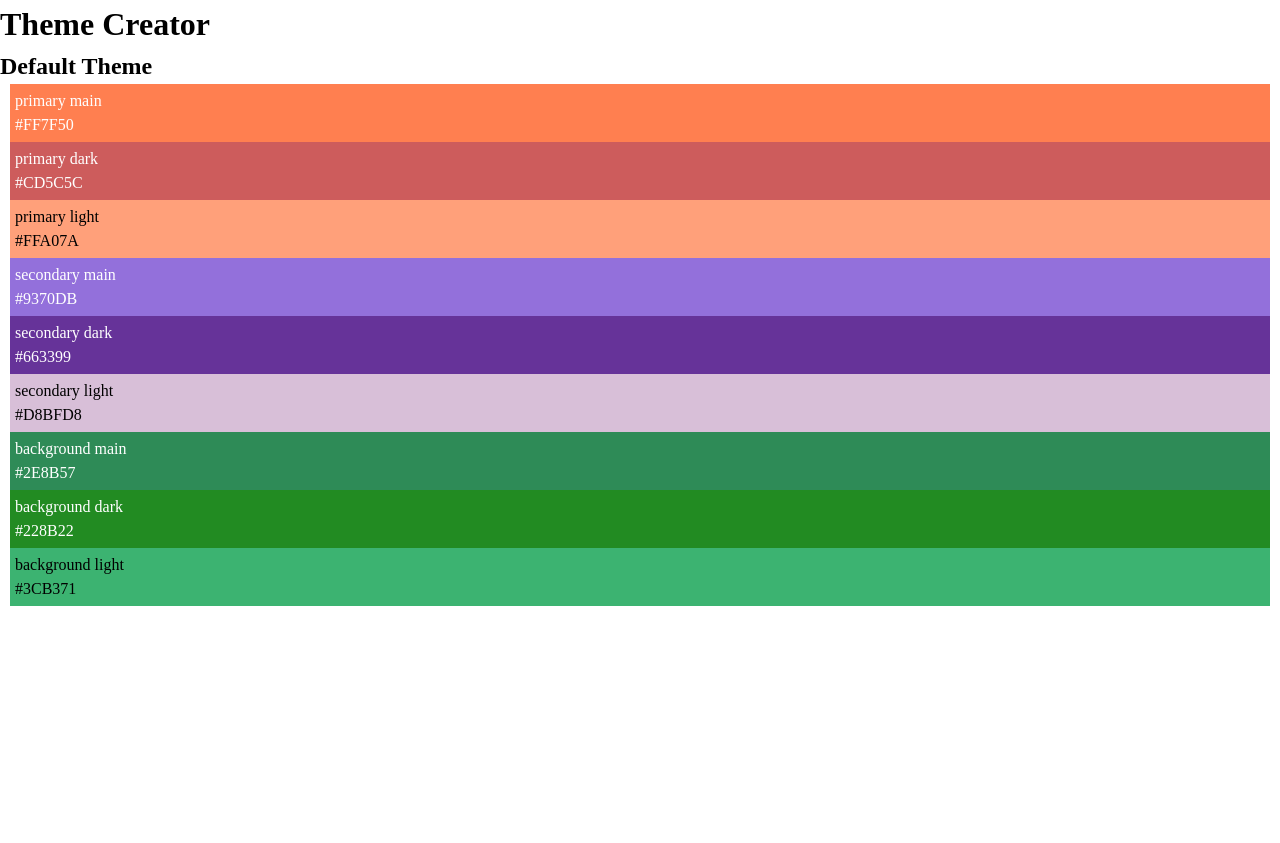
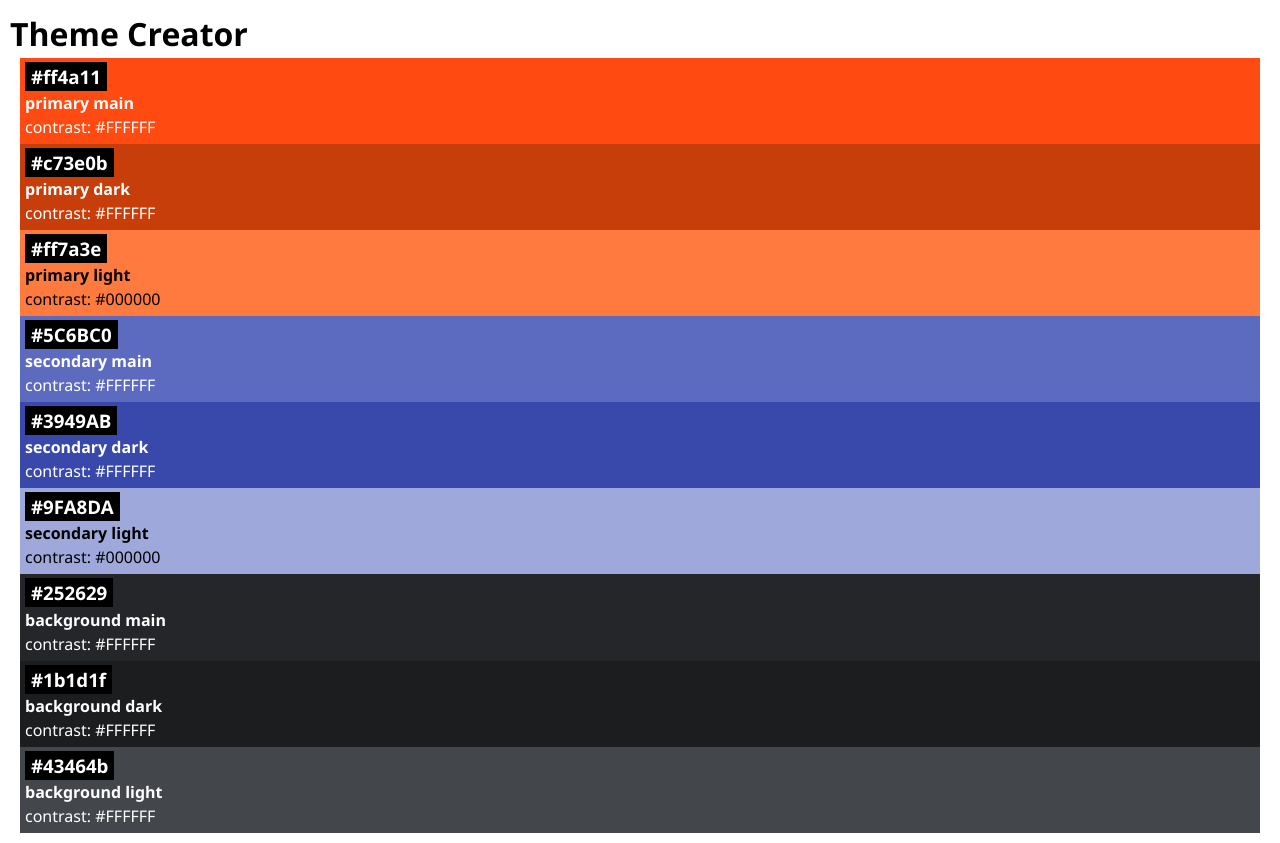
Before and after one commit to wd-bootcamp/web-recap-project-4, a React (Vite) app: page / in a window 1280 px wide. Before the commit the page ends 800 px from the top, so only its background shows below. Built offline with nearby package versions, Linux system fonts and the light colour scheme.

Commit message:
update starter code

```diff
--- /dev/null
+++ b/src/App.css
@@ -0,0 +1,4 @@
+body {
+  font-family: "Segoe UI", "Helvetica Neue", Arial, sans-serif;
+  padding: 10px;
+}
--- a/src/App.jsx
+++ b/src/App.jsx
@@ -1,14 +1,13 @@
-import { initialTheme } from "./lib/theme";
+import { initialColors } from "./lib/colors";
 import Color from "./Components/Color/Color";
+import "./App.css";
 
 function App() {
   return (
     <>
       <h1>Theme Creator</h1>
 
-      <h2>{initialTheme.name}</h2>
-
-      {initialTheme.colors.map((color) => {
+      {initialColors.map((color) => {
         return <Color key={color.id} color={color} />;
       })}
     </>
--- a/src/Components/Color/Color.css
+++ b/src/Components/Color/Color.css
@@ -2,3 +2,10 @@
   margin: 0px 10px;
   padding: 5px;
 }
+
+.color-card-headline {
+  display: inline;
+  padding: 2px 6px;
+  background: black;
+  color: white;
+}
--- a/src/Components/Color/Color.jsx
+++ b/src/Components/Color/Color.jsx
@@ -9,8 +9,9 @@ export default function Color({ color }) {
         color: color.contrastText,
       }}
     >
-      <p>{color.role}</p>
-      <p>{color.hex}</p>
+      <h3 className="color-card-headline">{color.hex}</h3>
+      <h4>{color.role}</h4>
+      <p>contrast: {color.contrastText}</p>
     </div>
   );
 }
--- /dev/null
+++ b/src/lib/colors.js
@@ -0,0 +1,31 @@
+export const initialColors = [
+  { id: "c1", role: "primary main", hex: "#ff4a11", contrastText: "#FFFFFF" }, // Vibrant orange
+  { id: "c2", role: "primary dark", hex: "#c73e0b", contrastText: "#FFFFFF" }, // Darker shade of orange
+  { id: "c3", role: "primary light", hex: "#ff7a3e", contrastText: "#000000" }, // Lighter shade of orange
+  { id: "c4", role: "secondary main", hex: "#5C6BC0", contrastText: "#FFFFFF" }, // Indigo Blue
+  { id: "c5", role: "secondary dark", hex: "#3949AB", contrastText: "#FFFFFF" }, // Darker indigo blue
+  {
+    id: "c6",
+    role: "secondary light",
+    hex: "#9FA8DA",
+    contrastText: "#000000",
+  }, // Lighter indigo blue
+  {
+    id: "c7",
+    role: "background main",
+    hex: "#252629",
+    contrastText: "#FFFFFF",
+  }, // Dark charcoal
+  {
+    id: "c8",
+    role: "background dark",
+    hex: "#1b1d1f",
+    contrastText: "#FFFFFF",
+  }, // Darker charcoal
+  {
+    id: "c9",
+    role: "background light",
+    hex: "#43464b",
+    contrastText: "#FFFFFF",
+  }, // Lighter charcoal
+];
--- a/src/lib/theme.js
+++ /dev/null
@@ -1,50 +0,0 @@
-export const initialTheme = {
-  id: "t1",
-  name: "Default Theme",
-  colors: [
-    { id: "c1", role: "primary main", hex: "#FF7F50", contrastText: "#FFFFFF" }, // Coral
-    { id: "c2", role: "primary dark", hex: "#CD5C5C", contrastText: "#FFFFFF" }, // Indian Red
-    {
-      id: "c3",
-      role: "primary light",
-      hex: "#FFA07A",
-      contrastText: "#000000",
-    }, // Light Salmon
-    {
-      id: "c4",
-      role: "secondary main",
-      hex: "#9370DB",
-      contrastText: "#FFFFFF",
-    }, // Medium Purple
-    {
-      id: "c5",
-      role: "secondary dark",
-      hex: "#663399",
-      contrastText: "#FFFFFF",
-    }, // Rebecca Purple
-    {
-      id: "c6",
-      role: "secondary light",
-      hex: "#D8BFD8",
-      contrastText: "#000000",
-    }, // Thistle
-    {
-      id: "c7",
-      role: "background main",
-      hex: "#2E8B57",
-      contrastText: "#FFFFFF",
-    }, // Sea Green
-    {
-      id: "c8",
-      role: "background dark",
-      hex: "#228B22",
-      contrastText: "#FFFFFF",
-    }, // Forest Green
-    {
-      id: "c9",
-      role: "background light",
-      hex: "#3CB371",
-      contrastText: "#000000",
-    }, // Medium Sea Green
-  ],
-};
```
